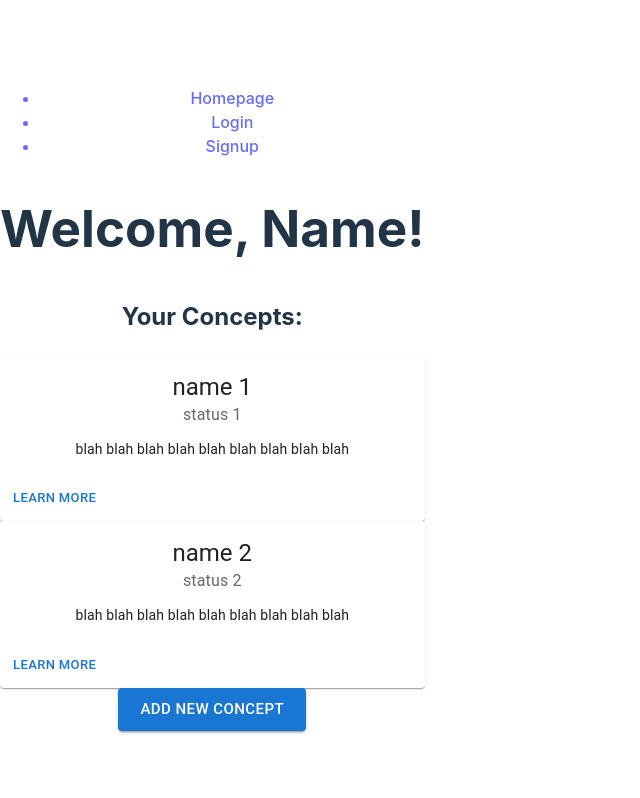
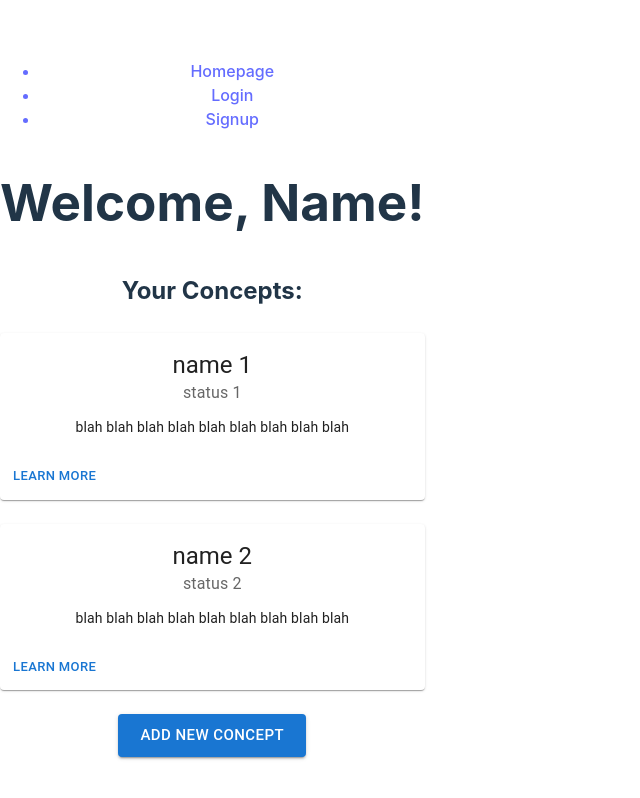
Before and after one commit to sedratiaziz/sadeed-frontend, a React (Vite) app: page / in a window 1280 px wide. Shown: the whole page, without its empty margins (0-640 px from the left). Built offline with nearby package versions, Linux system fonts and the light colour scheme; no server answers.

Commit message:
Added Concept Details page

```diff
--- a/src/App.jsx
+++ b/src/App.jsx
@@ -1,9 +1,13 @@
 import './App.css'
 import {Routes ,Route} from 'react-router'
+
 import Login from './pages/Login'
+import Signup from './pages/Signup'
+
+import Navbar from './components/Navbar'
 import Homepage from './pages/Homepage'
-import Signup from './pages/Signup'
-import Navbar from './components/Navbar'
+import ConceptDetails from './pages/ConceptDetails'
+
 import ValidateIsLoggedIn from './validators/ValidateIsLoggedIn'
 import ValidateIsLoggedOut from './validators/ValidateIsLoggedOut'
 
@@ -16,6 +20,7 @@ function App() {
       <Routes>
         {/* removed validation temporarily to develop the UI without limitations, un-comment it when done */}
         <Route path="/" element={<Homepage/>} />
+        <Route path="/concept-details" element={<ConceptDetails/>} />
         <Route path="/signup" element={<Signup/>} />
         <Route path="/login" element={<Login/>} />
 
--- /dev/null
+++ b/src/pages/ConceptDetails.jsx
@@ -0,0 +1,109 @@
+import * as React from 'react'
+import { useContext, useEffect, useState} from 'react'
+
+import Box from '@mui/material/Box';
+import Typography from '@mui/material/Typography';
+import Menu from '@mui/material/Menu';
+import MenuItem from '@mui/material/MenuItem';
+import Button from '@mui/material/Button';
+
+function ConceptDetails() {
+  // dummy data for presentation:
+  let [data, setData] = useState([
+    {
+      id: 0,
+      name: 'name 1',
+      status: 'status 1',
+      description: 'blah blah blah blah blah blah blah blah blah',
+      link: '/concept-details',
+    },
+    {
+      id: 1,
+      name: 'name 2',
+      status: 'status 2',
+      description: 'blah blah blah blah blah blah blah blah blah',
+      link: '/',
+    }
+  ])
+
+
+//  MUI
+    const [anchorEl, setAnchorEl] = useState(null);
+    const open = Boolean(anchorEl);
+    const handleClick = (event) => {
+    setAnchorEl(event.currentTarget);
+  };
+  const handleClose = () => {
+    setAnchorEl(null);
+  };
+//   MUI
+
+  return (
+    <>
+        <Box component="section" sx={{ p: 2, border: '1px dashed grey' }}>
+            <Box component="div" sx={{ p: 2, border: '1px dashed grey' }}>
+                <Typography variant="h2" component="div">
+                    this is a text
+                </Typography>
+                <Box component="div" sx={{ display: 'flex', alignItems: 'center', p: 2, border: '1px dashed grey' }}>
+                    <Typography variant="h4" component="div">
+                        names of managers:
+                    </Typography>
+                    <Button
+                        id="demo-positioned-button"
+                        aria-controls={open ? 'demo-positioned-menu' : undefined}
+                        aria-haspopup="true"
+                        aria-expanded={open ? 'true' : undefined}
+                        onClick={handleClick}
+                    >
+                        View
+                    </Button>
+                    <Menu
+                        id="demo-positioned-menu"
+                        aria-labelledby="demo-positioned-button"
+                        anchorEl={anchorEl}
+                        open={open}
+                        onClose={handleClose}
+                        anchorOrigin={{
+                        vertical: 'top',
+                        horizontal: 'left',
+                        }}
+                        transformOrigin={{
+                        vertical: 'top',
+                        horizontal: 'left',
+                        }}
+                    >
+                    {data.map((oneData)=>
+                        <MenuItem onClick={handleClose} sx={{paddingTop: '15px', paddingBottom: '15px'}}>
+                            <Typography sx={{fontWeight: 700}}>
+                                <Typography>
+                                    {oneData.name}
+                                </Typography>
+                                <Typography>
+                                    {oneData.status}
+                                </Typography>
+                                <Typography>
+                                    {oneData.description}
+                                </Typography>
+                            </Typography>
+                        </MenuItem>
+                    )}
+                    </Menu>
+                </Box>
+            </Box>
+
+            <Box component='div' sx={{ p: 2, border: '1px dashed grey' }}>
+                <Typography variant="h2" component="div">
+                    Team
+                </Typography>
+                <Typography variant="h4" component="div">
+                    this is a text
+                </Typography>
+            </Box>
+        </Box>
+
+    </>
+  )
+}
+
+export default ConceptDetails
--- a/src/pages/Homepage.jsx
+++ b/src/pages/Homepage.jsx
@@ -24,7 +24,7 @@ function Homepage() {
       name: 'name 1',
       status: 'status 1',
       description: 'blah blah blah blah blah blah blah blah blah',
-      link: '/login',
+      link: '/concept-details',
     },
     {
       id: 1,
@@ -61,7 +61,7 @@ function Homepage() {
                       <div>
                         {data.map((oneData)=>
                           <Link to={oneData.link}>
-                            <Card key={oneData.id} sx={{ minWidth: 275 }}>
+                            <Card key={oneData.id} sx={{ minWidth: 275, marginTop: 3, marginBottom: 3 }}>
                                 <CardContent>
                                   <Typography variant="h5" component="div">
                                     {oneData.name}
```
